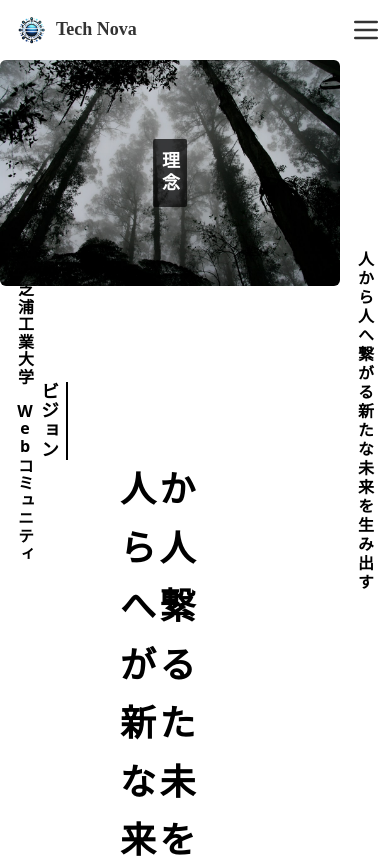
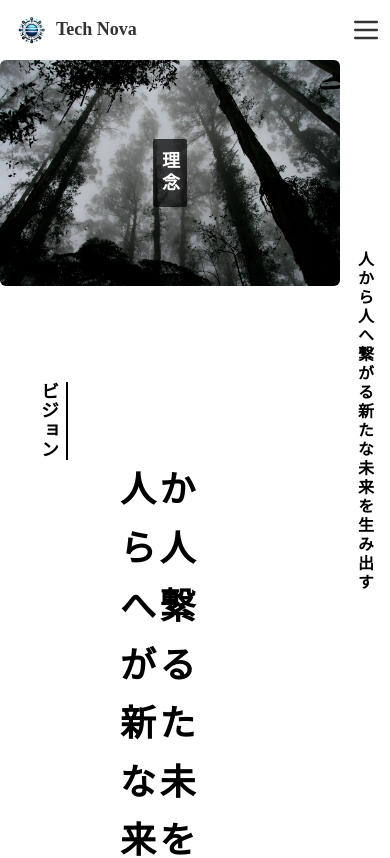
Before and after one commit to TechNovaJP/technova-web, a Next.js app: page /about in a window 390 px wide. Shown: the top 858 px of the page. Built offline with nearby package versions, Linux system fonts and the light colour scheme.

Commit message:
LeftFixedHeader  レスポンシブをtailwind 仕様に変更

```diff
--- a/src/components/header/LeftFixedHeader.tsx
+++ b/src/components/header/LeftFixedHeader.tsx
@@ -1,8 +1,12 @@
 import React from "react";
 
-const LeftFixedHeader: React.FC = () => {
+const MobileNav: React.FC = () => {
+  return <div className="sm:hidden"></div>;
+};
+
+const DesktopNav: React.FC = () => {
   return (
-    <div className="w-[50px] min-h-screen flex items-center justify-center fixed font-text left-0 font-bold">
+    <div className="w-[50px] min-h-screen sm:flex items-center justify-center fixed font-text left-0 font-bold hidden">
       <p className="[writing-mode:vertical-rl]">
         <span className="[writing-mode:vertical-rl] tracking-widest">
           芝浦工業大学
@@ -22,4 +26,13 @@ const LeftFixedHeader: React.FC = () => {
   );
 };
 
+const LeftFixedHeader: React.FC = () => {
+  return (
+    <div>
+      <MobileNav />
+      <DesktopNav />
+    </div>
+  );
+};
+
 export default LeftFixedHeader;
```
